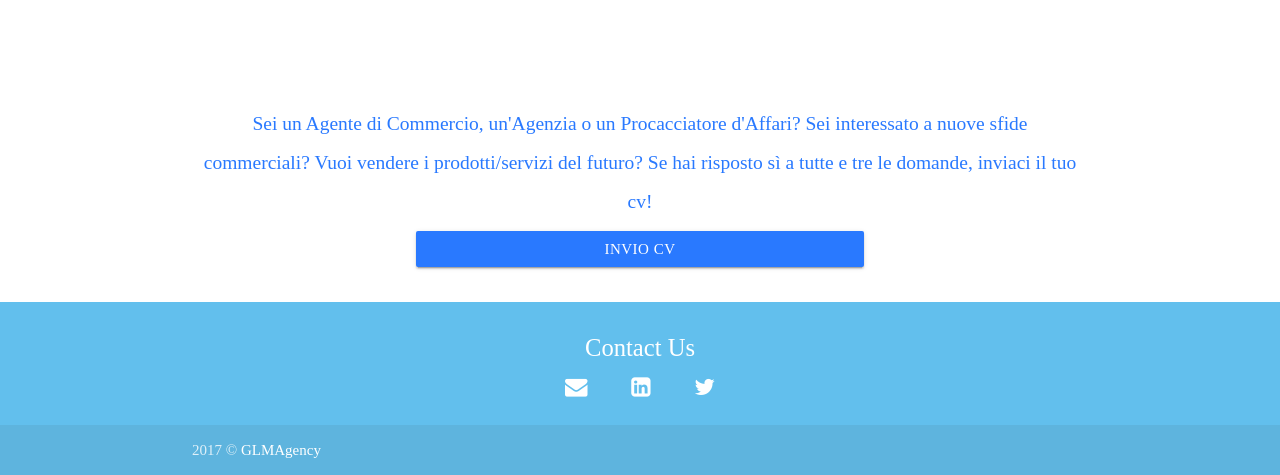
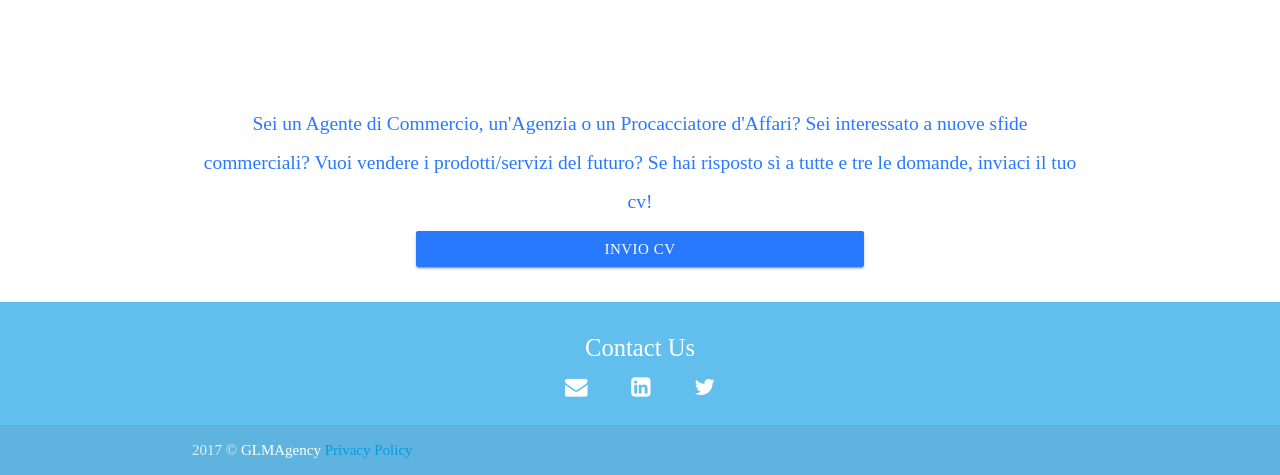
Before and after one commit to GLMAgency/GLMAGENCY, a plain HTML site: page index.html in a window 1280 px wide. Shown: the part 2170-2645 px from the top of the page. Drawn offline with nearby package versions, Linux system fonts and the light colour scheme; a web font is replaced by a local one.

Commit message:
Privacy Policy

```diff
--- a/index.html
+++ b/index.html
@@ -176,6 +176,8 @@
     <div class="footer-copyright">
       <div class="container">
       2017 &copy <a class="white-text" href="http://glmagency.com" target="_blank">GLMAgency</a>
+      <a href="//www.iubenda.com/privacy-policy/8137393" class="iubenda-white iubenda-embed" title="Privacy Policy">Privacy Policy</a><script type="text/javascript">(function (w,d) {var loader = function () {var s = d.createElement("script"), tag = d.getElementsByTagName("script")[0]; s.src = "//cdn.iubenda.com/iubenda.js"; tag.parentNode.insertBefore(s,tag);}; if(w.addEventListener){w.addEventListener("load", loader, false);}else if(w.attachEvent){w.attachEvent("onload", loader);}else{w.onload = loader;}})(window, document);</script>
+
       </div>
     </div>
   </footer>
```
